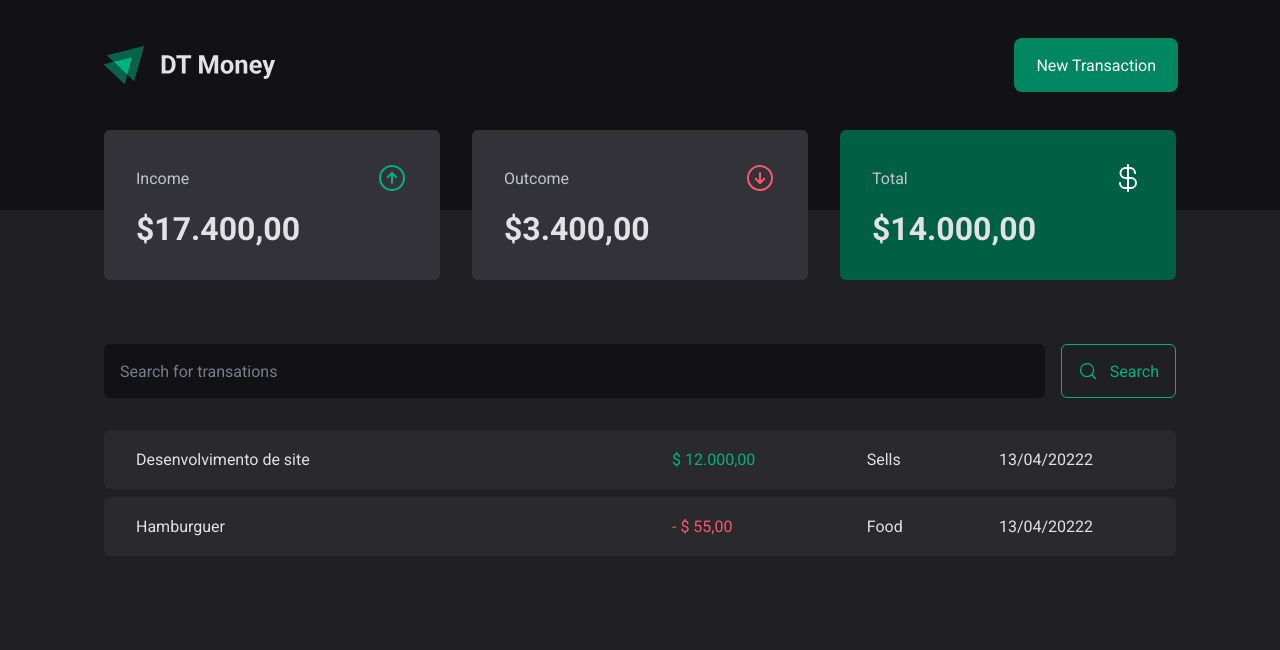
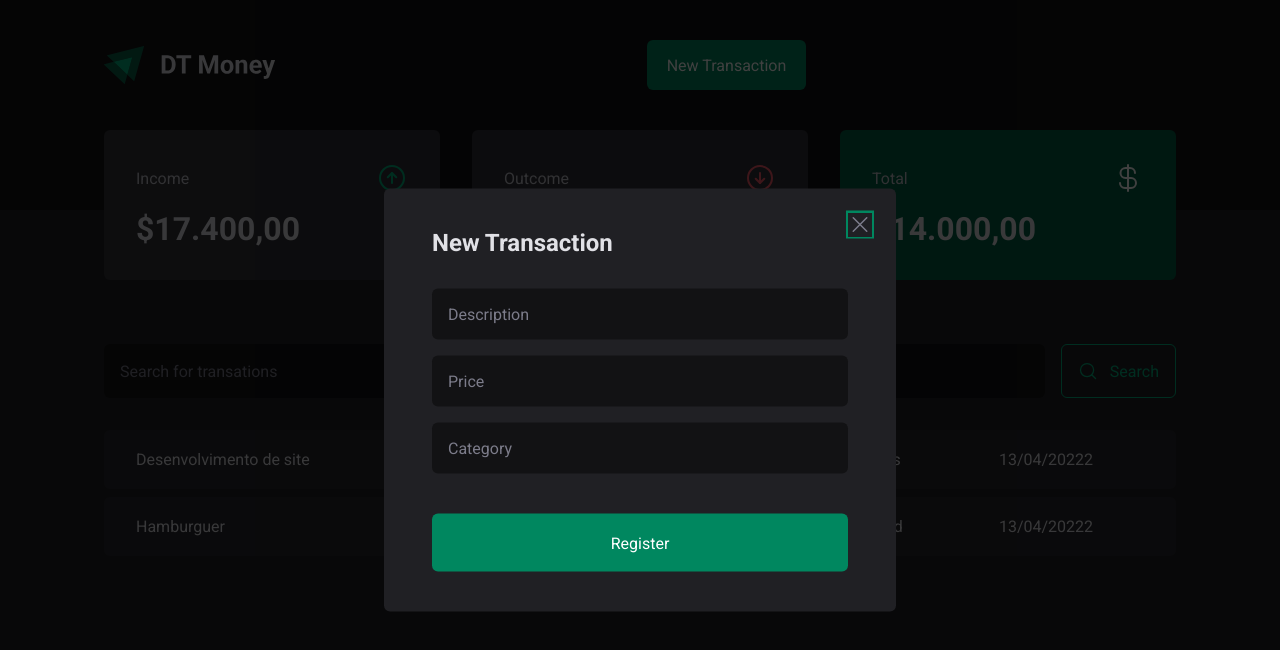
Before and after one commit to NandaoSpain/DtMoney, a React (Vite) app: page / in a window 1280 px wide. Both pictures are taken after a click on the button "New Transaction". Shown: the top 650 px of the page. Built offline with nearby package versions, Linux system fonts and the light colour scheme.

Commit message:
lib radix

```diff
--- a/package.json
+++ b/package.json
@@ -10,6 +10,7 @@
     "preview": "vite preview"
   },
   "dependencies": {
+    "@radix-ui/react-dialog": "^1.0.5",
     "phosphor-react": "^1.4.1",
     "react": "^18.2.0",
     "react-dom": "^18.2.0",
--- a/src/components/Header/index.tsx
+++ b/src/components/Header/index.tsx
@@ -1,5 +1,7 @@
 import { HeaderContainer, HeaderContent, NewTransactionButton } from "./styles";
+import * as Dialog from '@radix-ui/react-dialog';
 import logoImg from '../../assets/Logo.svg'
+import { NewTransactionModal } from "../NewTransactionModal";
 
 export function Header() {
   return (
@@ -7,7 +9,12 @@
       <HeaderContainer>
         <HeaderContent>
           <img src={logoImg} alt="" />
-          <NewTransactionButton>New Transaction</NewTransactionButton>
+          <Dialog.Root>
+            <Dialog.Trigger asChild>
+              <NewTransactionButton>New Transaction</NewTransactionButton>
+            </Dialog.Trigger>
+            <NewTransactionModal />
+          </Dialog.Root>
         </HeaderContent>
       </HeaderContainer>
     </div>
--- /dev/null
+++ b/src/components/NewTransactionModal/index.tsx
@@ -0,0 +1,29 @@
+import * as Dialog from "@radix-ui/react-dialog";
+import { CloseButton, Content, Overlay } from "./styles";
+import { X } from "phosphor-react";
+
+export function NewTransactionModal() {
+  return (
+    <div>
+      <Dialog.Portal>
+        <Overlay />
+        <Content>
+          <Dialog.Title>New Transaction</Dialog.Title>
+          <CloseButton>
+            <X size={24}/>
+          </CloseButton>
+
+          <form action="">
+            <input type="text" placeholder="Description" required/>
+            <input type="number" placeholder="Price" required/>
+            <input type="text" placeholder="Category" required/>
+
+            <button type="submit">
+              Register
+            </button>
+          </form>
+        </Content>
+      </Dialog.Portal>
+    </div>
+  )
+}
--- /dev/null
+++ b/src/components/NewTransactionModal/styles.ts
@@ -0,0 +1,70 @@
+import styled from "styled-components"
+import * as Dialog from "@radix-ui/react-dialog";
+
+export const Overlay = styled(Dialog.Overlay)`
+  position: fixed;
+  width: 100vw;
+  height: 100vh;
+  inset: 0;
+  background-color: rgba(0, 0, 0, 0.75);
+`
+
+export const Content = styled(Dialog.Content)`
+  min-width: 32rem;
+  border-radius: 6px;
+  padding: 2.5rem 3rem;
+  background: ${props => props.theme["gray-800"]};
+
+  position: fixed;
+  top: 50%;
+  left: 50%;
+  transform: translate(-50%, -50%);
+
+  form {
+    margin-top: 2rem;
+
+    display: flex;
+    flex-direction: column;
+    gap: 1rem;
+
+    input {
+      border-radius: 6px;
+      border: 0;
+      background: ${props => props.theme["gray-900"]};
+      color: ${props => props.theme["gray-300"]};
+      padding: 1rem;
+
+      &::placeholder {
+        color: ${props => props.theme["gray-500"]};
+      }
+    }
+
+    button[type="submit"] {
+      height: 58px;
+      border: 0;
+      background: ${props => props.theme["green-500"]};
+      color: ${props => props.theme.white};
+      padding: 0 1.25rem;
+      border-radius: 6px;
+
+      margin-top: 1.5rem;
+      cursor: pointer;
+
+      &:hover {
+        background: ${props => props.theme["green-700"]};
+        transition: background 0.2s;
+      }
+    }
+  }
+`
+
+export const CloseButton = styled(Dialog.Close)`
+  position: absolute;
+  background: transparent ;
+  border: 0;
+  top: 1.5rem;
+  right: 1.5rem;
+  line-height: 0;
+  cursor: pointer;
+  color: ${props => props.theme["gray-500"]};
+`
```
Also changed, not shown: 1 other file (tests, documents, lock files or other folders).
